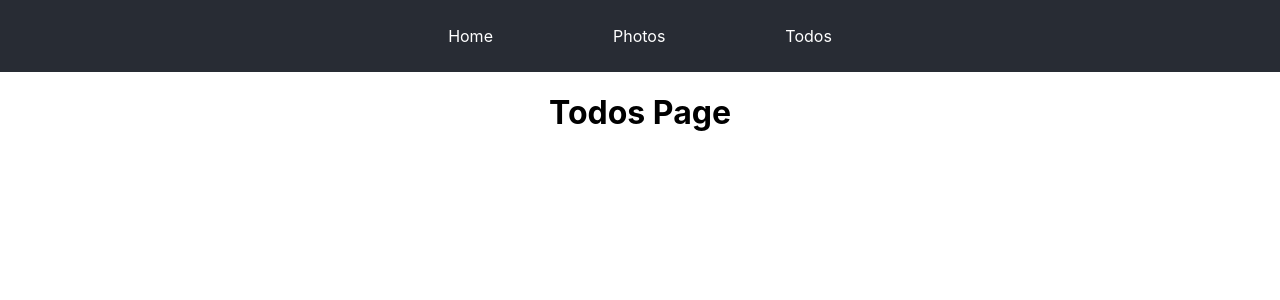
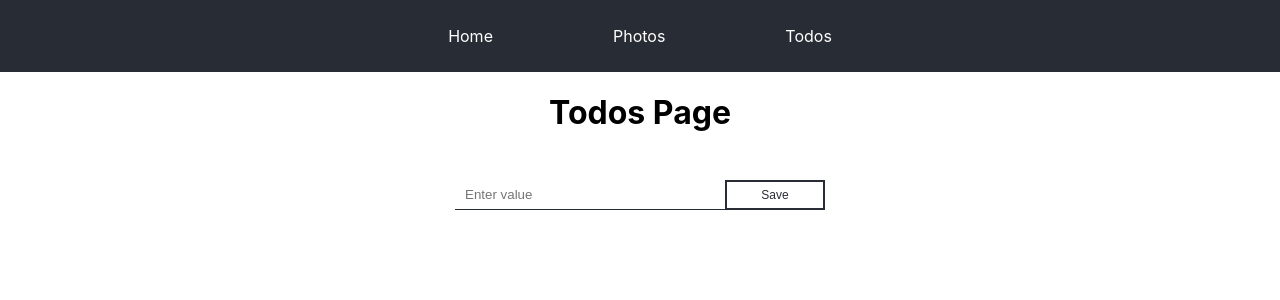
Before and after one commit to Vadym-Mishchenko/everlabs-tt, a React (Create React App) app: page /todos in a window 1280 px wide. Shown: the top 300 px of the page. Built offline with nearby package versions, Linux system fonts and the light colour scheme.

Commit message:
todo logic was added and styled

```diff
--- a/package.json
+++ b/package.json
@@ -6,6 +6,7 @@
     "@testing-library/jest-dom": "^5.16.4",
     "@testing-library/react": "^12.1.4",
     "@testing-library/user-event": "^13.5.0",
+    "classnames": "^2.3.1",
     "gh-pages": "^3.2.3",
     "react": "^18.0.0",
     "react-dom": "^18.0.0",
--- a/src/components/Home/Home.jsx
+++ b/src/components/Home/Home.jsx
@@ -3,7 +3,7 @@ import '../Home/Home.scss';
 export const Home = () => {
   return (
     <>
-      <div className="home">
+      <div className="app__home home">
         <h1 className="home__title">Home Page</h1>
       </div>
     </>
--- /dev/null
+++ b/src/components/Todos/Todo.jsx
@@ -0,0 +1,32 @@
+import classnames from 'classnames'
+
+import '../Todos/Todos.scss';
+
+export const Todo = ({ todo, isTodoComlete, removeTodo }) => {
+  return (
+    <div className='todos__container'>
+
+      <button
+        className="todos__check"
+        onClick={() => isTodoComlete(todo.id)}
+      >
+        check
+      </button>
+
+      <div
+        key={todo.id}
+        className={classnames('todos__todo', {'todos__todo--strike': todo.complete})}
+      >
+        {todo.task}
+      </div>
+
+      <button
+        className="todos__remove"
+        onClick={() => removeTodo(todo.id)}
+      >
+        X
+      </button>
+
+    </div>
+  );
+};
--- /dev/null
+++ b/src/components/Todos/TodoForm.jsx
@@ -0,0 +1,30 @@
+import { useState } from "react";
+
+export const TodoForm = ({ addTodo }) => {
+  const [userInput, setUserInput] = useState('');
+
+  const handleSubmit = (e) => {
+    e.preventDefault()
+    addTodo(userInput)
+    setUserInput("")
+  }
+
+  const handleChange = (e) => {
+    setUserInput(e.currentTarget.value)
+  }
+
+  return (
+    <>
+      <form action="#" onSubmit={handleSubmit}>
+        <input
+          className="todos__input"
+          type="text"
+          placeholder="Enter value"
+          value={userInput}
+          onChange={handleChange}
+        />
+        <button className="todos__btn">Save</button>
+      </form>
+    </>
+  )
+};
--- a/src/components/Todos/Todos.jsx
+++ b/src/components/Todos/Todos.jsx
@@ -1,11 +1,50 @@
+import { useState } from 'react';
+import { Todo } from './Todo';
+import { TodoForm } from './TodoForm';
+
 import '../Todos/Todos.scss';
 
+
 export const Todos = () => {
+  const [todos, setTodos] = useState([]);
+
+  const addTodo = (userInput) => {
+    if (userInput) {
+      const newItem = {
+        id: Math.random().toString(36).substring(2, 9),
+        task: userInput,
+        complete: false
+      }
+      setTodos([...todos, newItem])
+    }
+  }
+
+  const removeTodo = (id) => {
+    setTodos([...todos.filter((todo) => todo.id !== id)])
+  }
+
+  const isTodoComlete = (id) => {
+    setTodos([
+      ...todos.map((todo) =>
+        todo.id === id ? { ...todo, complete: !todo.complete } : { ...todo }
+      )
+    ])
+  }
+
   return (
-    <>
-      <div className="todos">
-        <h1 className="todos__title">Todos Page</h1>
-      </div>
-    </>
+    <div className="app__todos todos">
+      <h1 className="todos__title">Todos Page</h1>
+      < TodoForm addTodo={addTodo} />
+      {todos.map((todo) => {
+        return (
+          <Todo
+            todo={todo}
+            key={todo.id}
+            isTodoComlete={isTodoComlete}
+            removeTodo={removeTodo}
+          />
+        )
+      })}
+    </div>
   )
 };
--- a/src/components/Todos/Todos.scss
+++ b/src/components/Todos/Todos.scss
@@ -1,3 +1,105 @@
 .todos {
   text-align: center;
+
+  &__container {
+    margin: 0 auto;
+    display: flex;
+    justify-content: center;
+    width: 524px;
+  }
+
+  &__title {
+    margin-bottom: 48px;
+  }
+
+  &__input {
+    padding: 0 10px;
+    width: 250px;
+    height: 29px;
+    border: none;
+    border-bottom: 1px solid #282c34;
+    outline: none;
+    background: none;
+    color: #282c34;
+  }
+
+  &__btn {
+    margin-bottom: 48px;
+    width: 100px;
+    height: 30px;
+    font-size: 12px;
+    background: none;
+    border: 2px solid #282c34;
+    color: #282c34;
+
+    transition: all 0.3s;
+
+    &:hover {
+      background: #282c34;
+      color: #97f0d2;
+      transform: scale(105%);
+    }
+  }
+
+  &__check {
+    width: 60px;
+    height: 50px;
+    font-size: 12px;
+    background: none;
+    border: 2px solid #282c34;
+    color: #282c34;
+    box-shadow: 10px 5px 5px rgb(143, 143, 143);
+
+    transition: all 0.3s;
+
+    &:hover {
+      background: #282c34;
+      color: #97f0d2;
+      transform: scale(105%);
+    }
+  }
+
+  &__todo {
+    display: flex;
+    justify-content: center;
+
+    margin: 0 auto 24px;
+    padding: 14px;
+    width: 340px;
+    color: #282c34;
+    background: linear-gradient(90deg,
+        rgb(245, 245, 204) 0%,
+        rgb(236, 255, 65) 100%);
+    box-shadow: 10px 5px 5px rgb(143, 143, 143);
+
+    transition: transform 0.3s;
+
+    &:hover {
+      transform: scale(105%);
+    }
+
+    &--strike {
+      text-decoration: line-through;
+      text-decoration-color: red;
+    }
+  }
+
+  &__remove {
+    width: 60px;
+    height: 50px;
+    font-size: 12px;
+    cursor: pointer;
+    background: none;
+    border: 2px solid #282c34;
+    color: red;
+    box-shadow: 10px 5px 5px rgb(143, 143, 143);
+
+    transition: all 0.3s;
+
+    &:hover {
+      background: #282c34;
+      color: #97f0d2;
+      transform: scale(105%);
+    }
+  }
 }
```
Also changed, not shown: 1 other file (tests, documents, lock files or other folders).
